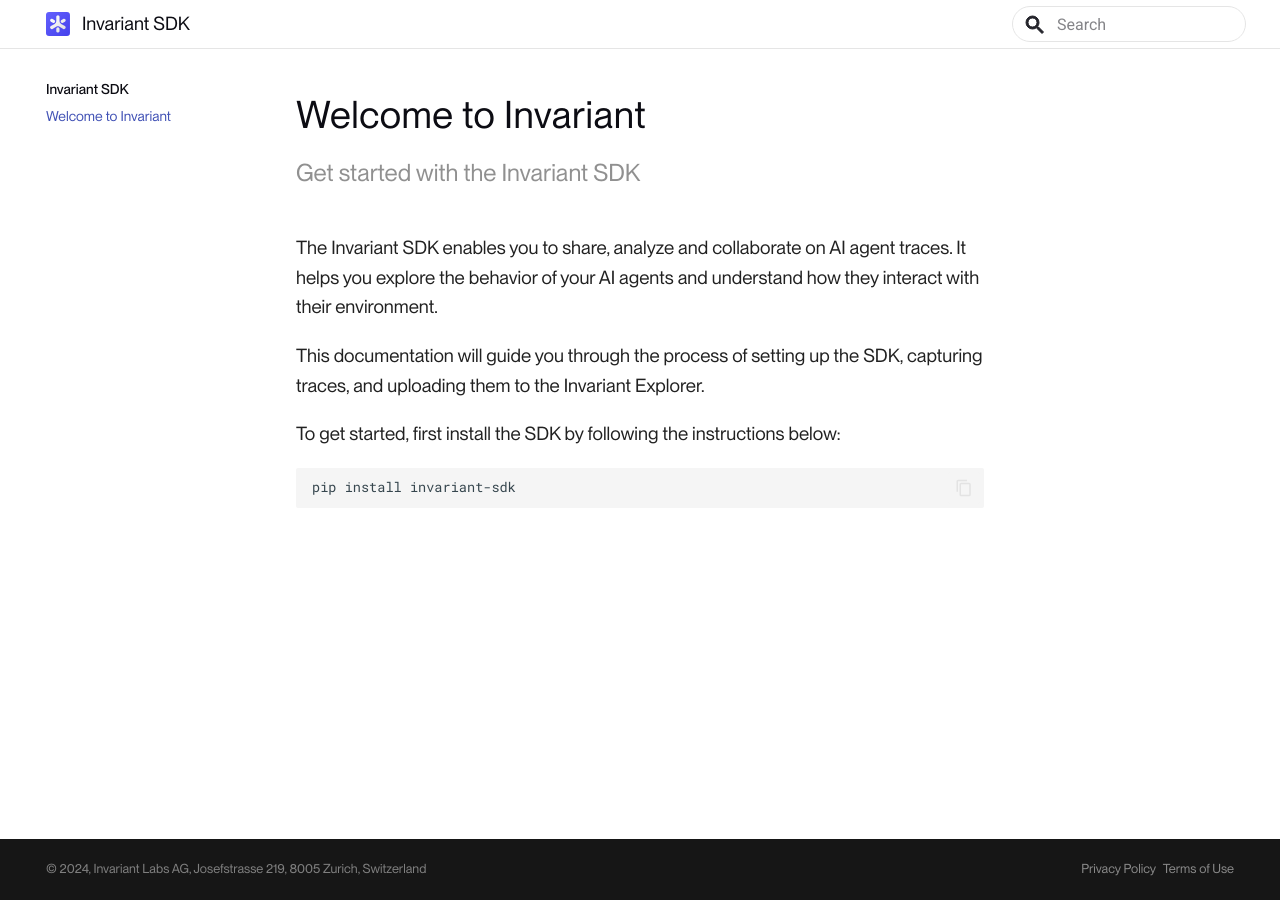
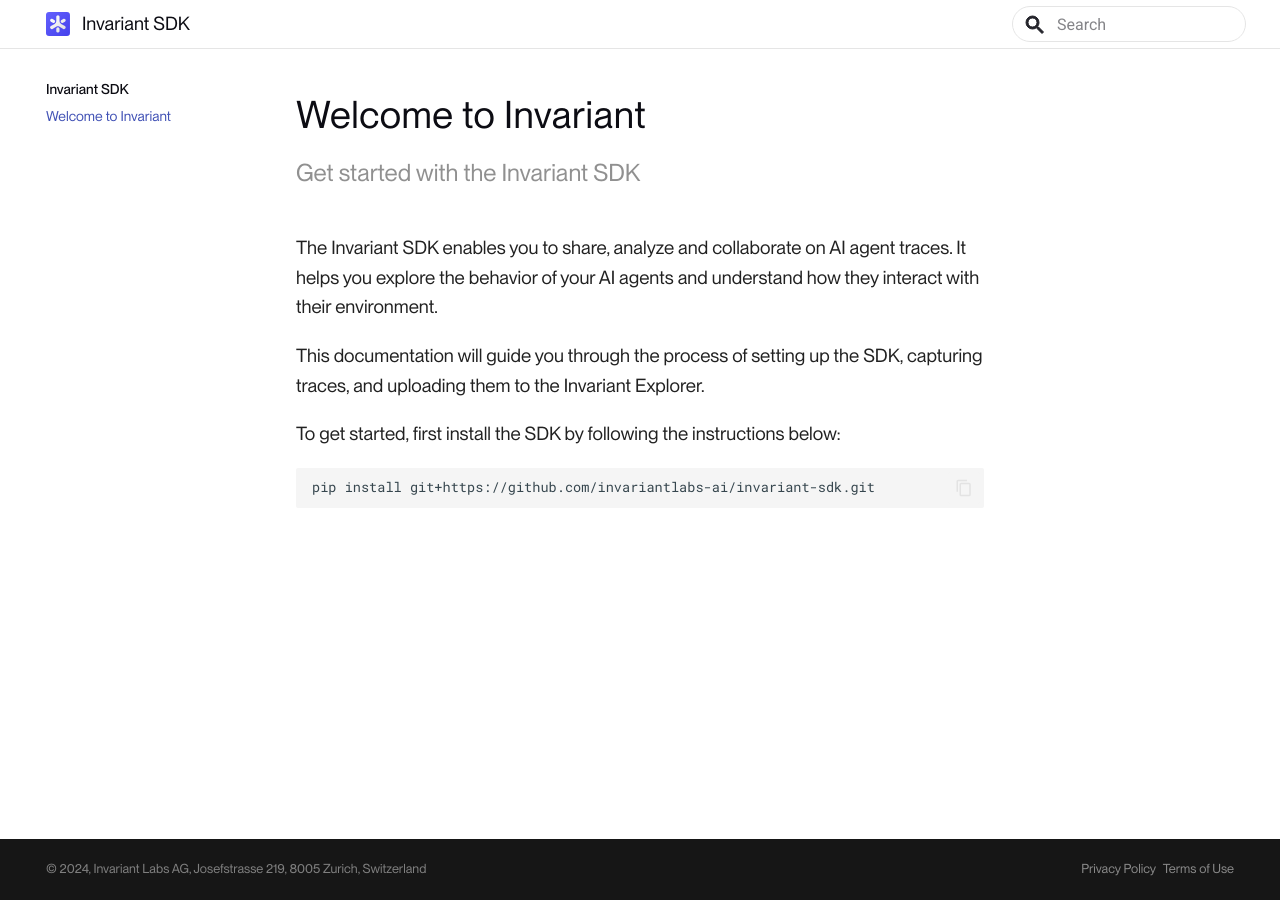
Before and after one commit to invariantlabs-ai/invariant-sdk, an MkDocs documentation site: the page built from docs/docs/index.md, in a window 1280 px wide. Built offline with MkDocs 1.6.1 and Material for MkDocs 9.7.7, drawn with Linux system fonts in a browser that asks for light colours.

Commit message:
Update index.md

````diff
--- a/docs/docs/index.md
+++ b/docs/docs/index.md
@@ -9,5 +9,5 @@
 To get started, first install the SDK by following the instructions below:
 
 ```bash
-pip install invariant-sdk
+pip install git+https://github.com/invariantlabs-ai/invariant-sdk.git
 ```
````
